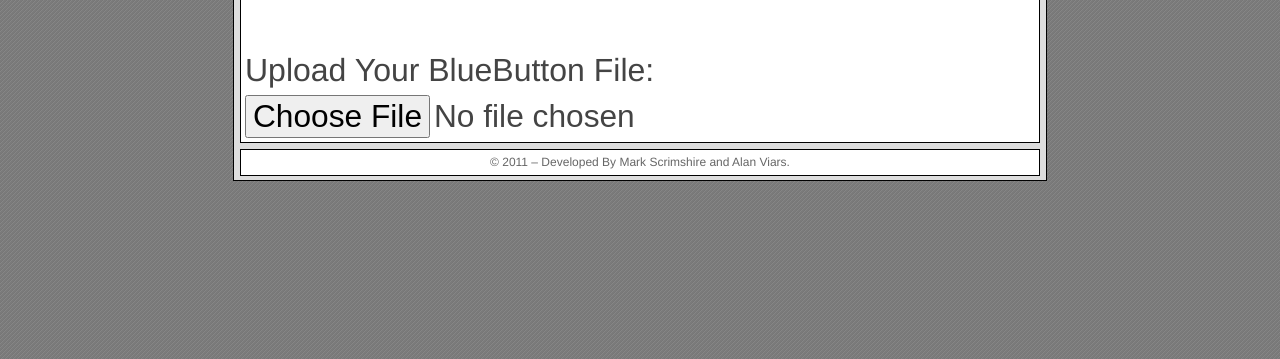
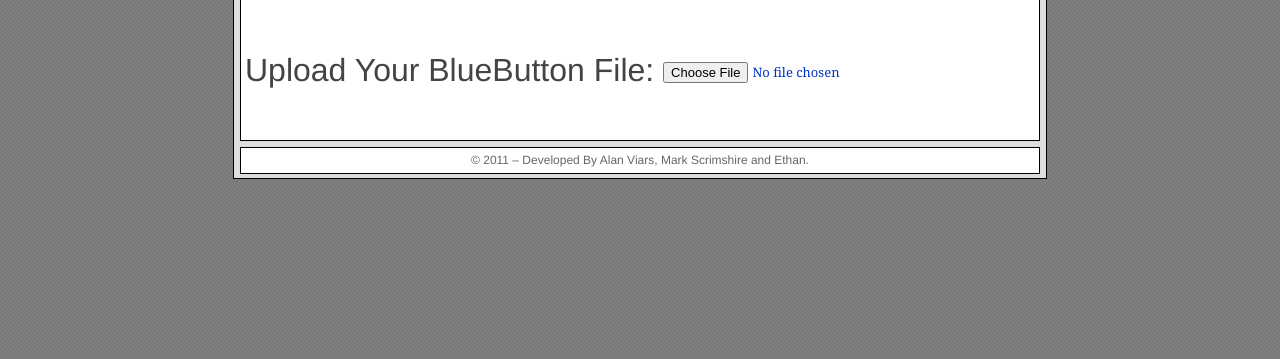
Before and after one commit to videntity/rbutton, a Python web app: template templates/index.html in a window 1280 px wide. Shown: the part 441-800 px from the top of the page. Run offline with Jinja, Linux system fonts and the light colour scheme; the template is opened without the code that fills it, so the values that code supplies are empty; some libraries are stand-ins or nearby versions.

Commit message:
mark's next commit

```diff
--- a/mainstatic/boilerplate/css/style.css
+++ b/mainstatic/boilerplate/css/style.css
@@ -259,3 +259,13 @@ a:hover { color: #036; }
   p, h2, h3 { orphans: 3; widows: 3; }
   h2, h3{ page-break-after: avoid; }
 }
+
+.Body_Text input {
+	font-family: Georgia, "Times New Roman", Times, serif;
+	font-size: small;
+	font-style: normal;
+	font-weight: normal;
+	font-variant: normal;
+	text-transform: none;
+	color: #03C;
+}
--- a/templates/base.html
+++ b/templates/base.html
@@ -65,7 +65,7 @@
 		<div class="breadcrumbs low">{%block low_breadcrumbs %}{% endblock %}</div>
     </div>
     <footer>
-		<p>&copy; 2011 &ndash; Developed By Mark Scrimshire and Alan Viars.</p>
+		<p>&copy; 2011 &ndash; Developed By Alan Viars, Mark Scrimshire and Ethan.</p>
     </footer>
   </div> <!--! end of #container -->
 </div>
--- a/templates/index.html
+++ b/templates/index.html
@@ -1,3 +1,4 @@
+
 {% extends "base.html" %}
 {% block extra_head %}
 
@@ -13,8 +14,9 @@
 <span class="Body_Text"><br>
 </span>
 <form action="" method="post">
-  <span class="Body_Text">Upload Your BlueButton File:
-  <input name="BlueButton_Upload" type="file" size="40" />
-  </span>
+  <p class="Body_Text">Upload Your BlueButton File:
+    <input name="BlueButton_Upload" type="file" size="40" />
+  </p>
+  <p class="Body_Text">&nbsp;</p>
 </form>
 {% endblock %}
```
Also changed, not shown: 1 other file.
